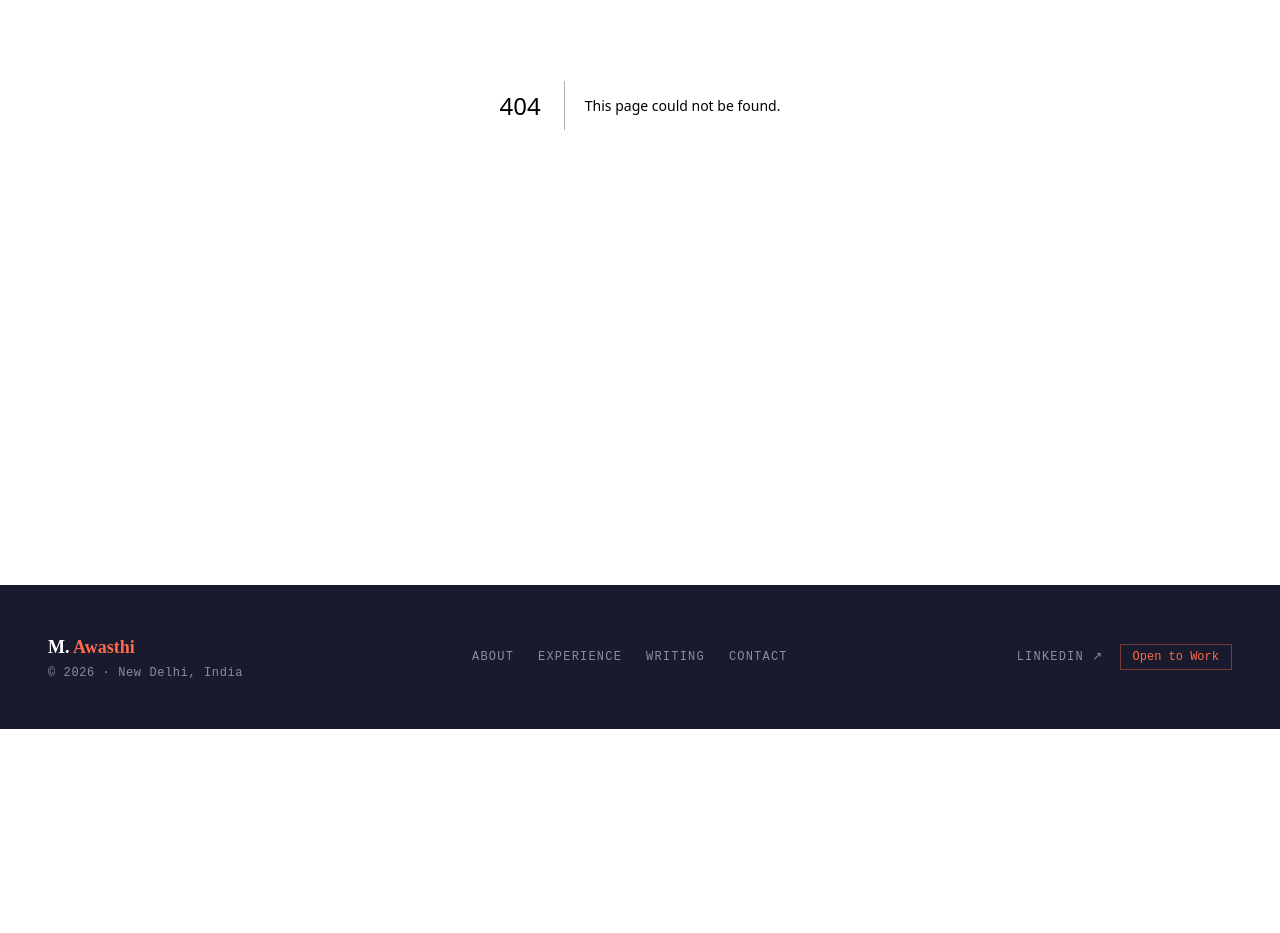
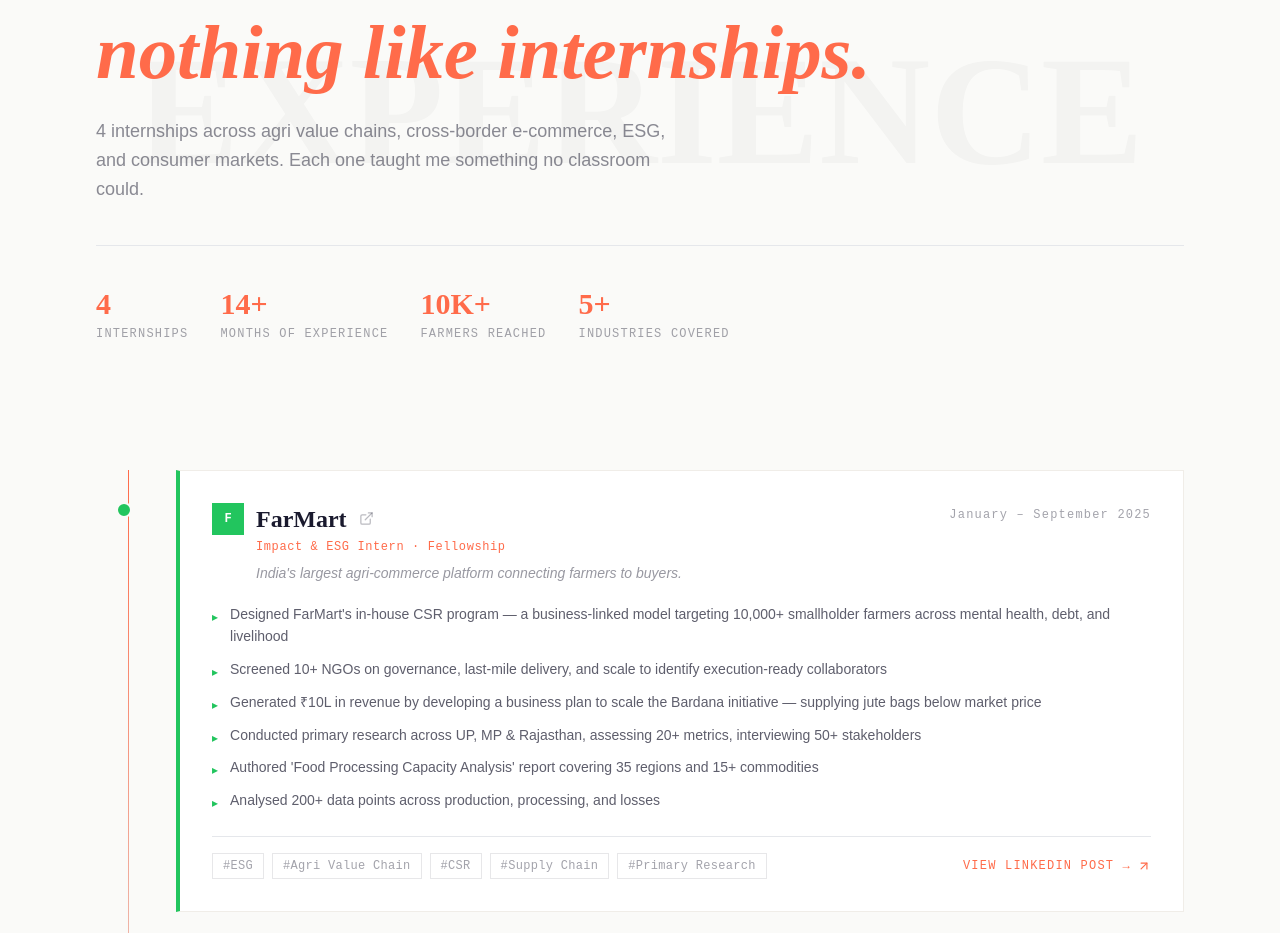
Before and after one commit to somradul/mradul-portfolio, a Next.js app: page /experience in a window 1280 px wide. Before the commit this address had no page. Shown: the part 359-1292 px from the top of the page. Before the commit the page ends 1088 px from the top, so only its background shows below. Built offline with nearby package versions, Linux system fonts and the light colour scheme.

Commit message:
Phase 9B: Experience page

```diff
--- /dev/null
+++ b/app/experience/page.tsx
@@ -0,0 +1,219 @@
+"use client";
+
+import { motion } from "framer-motion";
+import { ExternalLink, ArrowUpRight } from "lucide-react";
+import { experiences } from "@/data/experience";
+
+export default function ExperiencePage() {
+  return (
+    <main className="min-h-screen bg-background pt-24">
+
+      {/* Hero */}
+      <section className="py-20 px-6 md:px-12 lg:px-24 relative overflow-hidden">
+
+        {/* Ghost text */}
+        <div className="absolute inset-0 flex items-center justify-center pointer-events-none select-none" aria-hidden>
+          <span
+            className="font-playfair font-black text-charcoal/[0.03] whitespace-nowrap"
+            style={{ fontSize: "clamp(3rem, 12vw, 12rem)" }}
+          >
+            EXPERIENCE
+          </span>
+        </div>
+
+        <div className="max-w-6xl mx-auto relative z-10">
+          <motion.div
+            initial={{ opacity: 0, y: 24 }}
+            animate={{ opacity: 1, y: 0 }}
+            transition={{ duration: 0.6 }}
+          >
+            <span className="font-mono text-xs tracking-[0.25em] uppercase text-coral mb-3 block">
+              02 / Where I&apos;ve Worked
+            </span>
+            <h1
+              className="font-playfair font-black text-charcoal leading-tight mb-4"
+              style={{ fontSize: "clamp(2.5rem, 6vw, 5rem)" }}
+            >
+              Internships that felt<br />
+              <span className="text-coral italic">nothing like internships.</span>
+            </h1>
+            <p className="text-charcoal/50 text-lg max-w-xl font-light leading-relaxed">
+              4 internships across agri value chains, cross-border e-commerce, ESG, and consumer markets. Each one taught me something no classroom could.
+            </p>
+          </motion.div>
+
+          {/* Stats row */}
+          <motion.div
+            initial={{ opacity: 0, y: 24 }}
+            animate={{ opacity: 1, y: 0 }}
+            transition={{ duration: 0.6, delay: 0.2 }}
+            className="flex flex-wrap gap-8 mt-10 pt-10 border-t border-charcoal/8"
+          >
+            {[
+              { number: "4", label: "Internships" },
+              { number: "14+", label: "Months of Experience" },
+              { number: "10K+", label: "Farmers Reached" },
+              { number: "5+", label: "Industries Covered" },
+            ].map((stat) => (
+              <div key={stat.label}>
+                <div className="font-playfair font-black text-3xl text-coral">{stat.number}</div>
+                <div className="font-mono text-xs tracking-widest uppercase text-charcoal/40 mt-1">{stat.label}</div>
+              </div>
+            ))}
+          </motion.div>
+        </div>
+      </section>
+
+      {/* Timeline */}
+      <section className="py-12 px-6 md:px-12 lg:px-24">
+        <div className="max-w-6xl mx-auto">
+
+          {/* Timeline line */}
+          <div className="relative">
+            <div className="absolute left-0 md:left-8 top-0 bottom-0 w-px bg-gradient-to-b from-coral via-charcoal/10 to-transparent hidden md:block" />
+
+            <div className="flex flex-col gap-8">
+              {experiences.map((exp, i) => (
+                <motion.div
+                  key={exp.id}
+                  initial={{ opacity: 0, x: -24 }}
+                  whileInView={{ opacity: 1, x: 0 }}
+                  viewport={{ once: true }}
+                  transition={{ duration: 0.5, delay: i * 0.1 }}
+                  className="md:pl-20 relative group"
+                >
+                  {/* Timeline dot */}
+                  <div
+                    className="absolute left-5 top-8 w-4 h-4 rounded-full border-2 border-background hidden md:block"
+                    style={{ background: exp.color }}
+                  />
+
+                  {/* Card */}
+                  <motion.div
+                    whileHover={{ x: 4 }}
+                    className="bg-white border border-surface p-8 relative overflow-hidden"
+                    style={{ borderLeft: `4px solid ${exp.color}` }}
+                  >
+                    {/* Hover bg */}
+                    <div
+                      className="absolute inset-0 opacity-0 group-hover:opacity-100 transition-opacity duration-300"
+                      style={{ background: `linear-gradient(135deg, ${exp.color}06 0%, transparent 60%)` }}
+                    />
+
+                    <div className="relative z-10">
+                      {/* Header */}
+                      <div className="flex flex-col md:flex-row md:items-start md:justify-between gap-3 mb-2">
+                        <div>
+                          <div className="flex items-center gap-3">
+                            {/* Logo placeholder */}
+                            <div
+                              className="w-8 h-8 flex items-center justify-center text-white font-bold text-xs font-mono"
+                              style={{ background: exp.color }}
+                            >
+                              {exp.company[0]}
+                            </div>
+                            <h3 className="font-playfair font-bold text-2xl text-charcoal">
+                              {exp.company}
+                            </h3>
+                            {exp.website !== "#" && (
+                              <a
+                                href={exp.website}
+                                target="_blank"
+                                rel="noopener noreferrer"
+                                className="text-charcoal/30 hover:text-coral transition-colors"
+                              >
+                                <ExternalLink size={15} />
+                              </a>
+                            )}
+                          </div>
+                          <p className="font-mono text-xs tracking-wider text-coral mt-1 ml-11">
+                            {exp.role}
+                          </p>
+                        </div>
+                        <span className="font-mono text-xs tracking-widest text-charcoal/40 whitespace-nowrap pt-1">
+                          {exp.period}
+                        </span>
+                      </div>
+
+                      {/* Context */}
+                      <p className="text-charcoal/45 text-sm italic mb-5 ml-11 font-light">
+                        {exp.context}
+                      </p>
+
+                      {/* Bullets */}
+                      <ul className="flex flex-col gap-2.5 mb-6">
+                        {exp.bullets.map((bullet, j) => (
+                          <li key={j} className="flex gap-3 text-sm text-charcoal/70 leading-relaxed">
+                            <span className="mt-1.5 shrink-0 text-xs" style={{ color: exp.color }}>▸</span>
+                            <span dangerouslySetInnerHTML={{ __html: bullet }} />
+                          </li>
+                        ))}
+                      </ul>
+
+                      {/* Footer */}
+                      <div className="flex flex-col md:flex-row md:items-center md:justify-between gap-4 pt-4 border-t border-charcoal/6">
+                        <div className="flex flex-wrap gap-2">
+                          {exp.tags.map((tag) => (
+                            <span
+                              key={tag}
+                              className="font-mono text-xs tracking-wide px-2.5 py-1 border text-charcoal/40 border-charcoal/10 hover:border-coral/30 hover:text-coral transition-colors"
+                            >
+                              #{tag}
+                            </span>
+                          ))}
+                        </div>
+                        <a
+                          href={exp.proofUrl}
+                          target="_blank"
+                          rel="noopener noreferrer"
+                          className="flex items-center gap-1.5 font-mono text-xs tracking-widest uppercase text-coral hover:gap-3 transition-all shrink-0 group/link"
+                        >
+                          {exp.proofLabel}
+                          <ArrowUpRight size={14} className="group-hover/link:translate-x-0.5 group-hover/link:-translate-y-0.5 transition-transform" />
+                        </a>
+                      </div>
+                    </div>
+                  </motion.div>
+                </motion.div>
+              ))}
+            </div>
+          </div>
+
+        </div>
+      </section>
+
+      {/* CTA */}
+      <section className="bg-charcoal py-20 px-6 md:px-12 lg:px-24 mt-12">
+        <div className="max-w-6xl mx-auto flex flex-col md:flex-row md:items-center md:justify-between gap-8">
+          <div>
+            <h2 className="font-playfair font-black text-white text-3xl mb-2">
+              Want to know more?
+            </h2>
+            <p className="text-white/40 font-light">
+              See my projects or get in touch directly.
+            </p>
+          </div>
+          <div className="flex gap-4">
+            <a href="/projects">
+              <motion.button
+                whileHover={{ y: -2 }}
+                className="border border-white/20 text-white font-mono text-xs tracking-widest uppercase px-6 py-3 hover:border-coral hover:text-coral transition-colors"
+              >
+                View Projects
+              </motion.button>
+            </a>
+            <a href="/contact">
+              <motion.button
+                whileHover={{ y: -2 }}
+                className="bg-coral text-white font-mono text-xs tracking-widest uppercase px-6 py-3 hover:bg-coral/90 transition-colors"
+              >
+                Hire Me →
+              </motion.button>
+            </a>
+          </div>
+        </div>
+      </section>
+
+    </main>
+  );
+}
```
